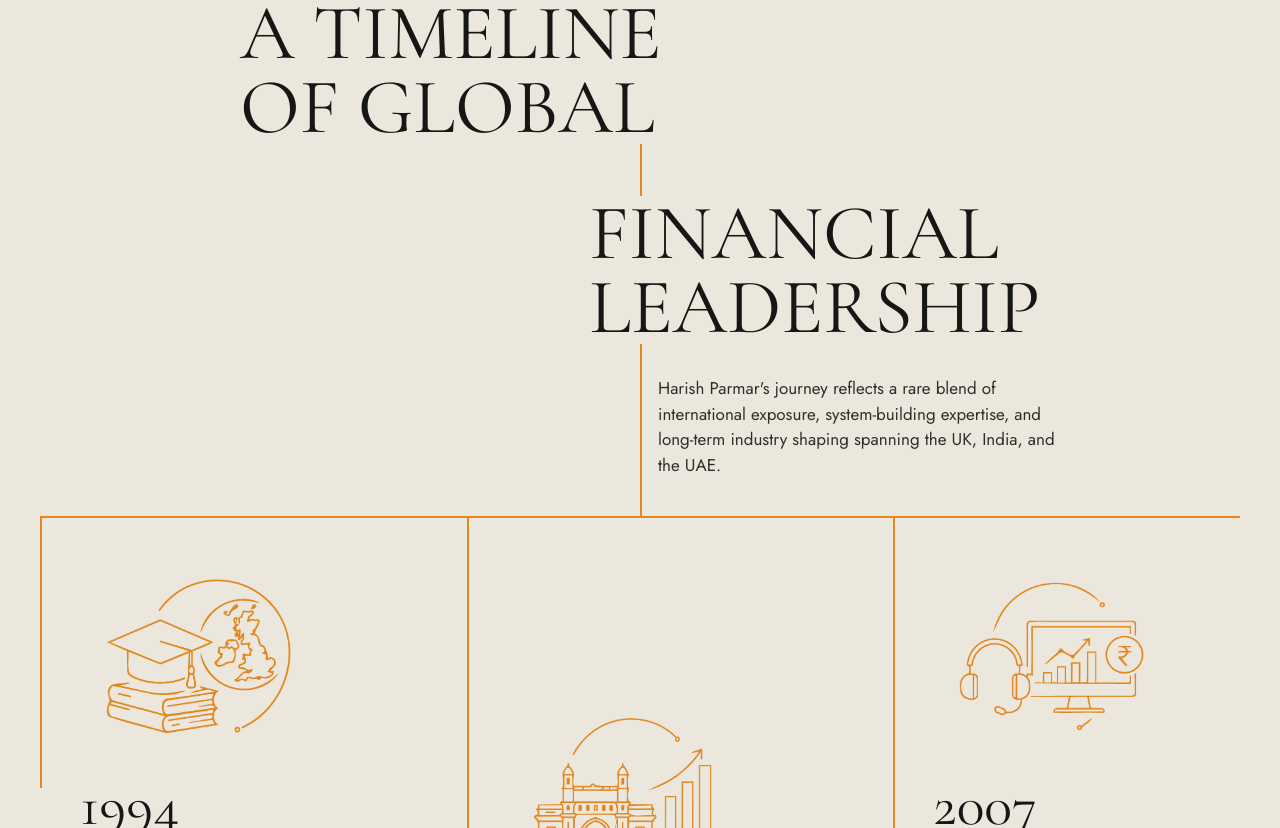
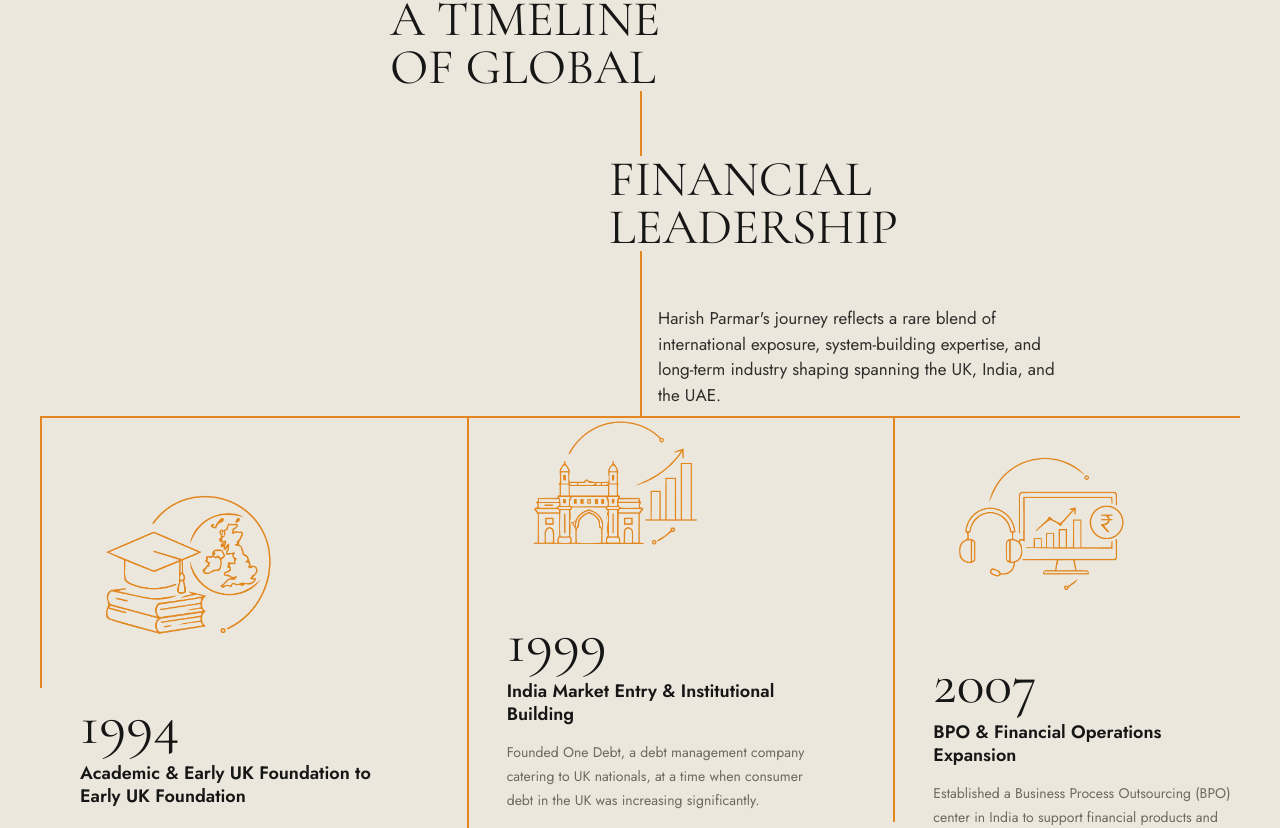
Before and after one commit to Developer-ParMarketing/harish-parmar, a Next.js app: page / in a window 1280 px wide. Shown: the part 892-1720 px from the top of the page. Built offline with nearby package versions, Linux system fonts and the light colour scheme; a web font is replaced by a local one.

Commit message:
new chnages

```diff
--- a/components/Contact.jsx
+++ b/components/Contact.jsx
@@ -135,9 +135,9 @@ const Contact = () => {
 
                     <div className="absolute left-1/2 top-0 -translate-x-1/2 w-[2px] h-10 bg-[#e48720]" />
 
-                    <p className="uppercase tracking-[3px] text-[#e48720] text-sm font-bold">
+                    {/* <p className="uppercase tracking-[3px] text-[#e48720] text-sm font-bold">
                         LET'S CONNECT
-                    </p>
+                    </p> */}
 
                     <h2
                         className="
@@ -147,7 +147,7 @@ const Contact = () => {
                             md:text-[68px]
                             leading-[1.05]
                             text-[#161616]
-                            mt-4
+
                             uppercase
                             font-bold
                         "
--- a/components/MyWork.jsx
+++ b/components/MyWork.jsx
@@ -97,10 +97,10 @@ export default function MyWork() {
 
                     {/* Description */}
                     <div className="absolute bottom-0 left-1/2 border-l-[2px] border-[#e48720] pl-8 pb-10">
-                        <p className="max-w-[420px] text-[16px] leading-[1.7] text-black/70">
+                        {/* <p className="max-w-[420px] text-[16px] leading-[1.7] text-black/70">
                             Impact through specific companies and
                             large-scale outcomes.
-                        </p>
+                        </p> */}
                     </div>
 
                 </div>
--- a/components/Subhero.jsx
+++ b/components/Subhero.jsx
@@ -143,7 +143,7 @@ const TimelineCard = ({ item, showConnector = true }) => {
                         className="
     h-[150px] w-[150px]
     sm:h-[180px] sm:w-[180px]
-    lg:h-[200px] lg:w-[200px]
+    lg:h-[180px] lg:w-[180px]
     object-cover
     mx-auto lg:ml-5
   "
@@ -227,7 +227,7 @@ export default function TimelineSection() {
                     <div className="absolute top-0 left-0 right-0 h-[2px] bg-[#e48720]" />
 
                     {/* Center vertical line */}
-                    <div className="absolute left-1/2 top-0 h-[560px] w-[2px] bg-[#e48720]" />
+                    <div className="absolute left-1/2 top-0 h-[460px] w-[2px] bg-[#e48720]" />
 
                     <div className="grid grid-cols-2 min-h-[520px]">
 
@@ -236,13 +236,13 @@ export default function TimelineSection() {
                             <h2
                                 className="
                                 font-[family-name:var(--font-serif)]
-                                text-[78px]
+                                text-[50px]
                                 leading-[0.95]
                                 uppercase
                                 text-[#161616]
                                 absolute
                                 top-10
-                                lg:left-[200px]
+                                lg:left-[350px]
                                 md:left-[100px]
                                 bg-[#ece7dc]
                                 whitespace-pre-line
@@ -260,13 +260,13 @@ export default function TimelineSection() {
                             <h2
                                 className="
                             font-[family-name:var(--font-serif)]
-                            text-[78px]
+                            text-[50px]
                             leading-[0.95]
                             uppercase
                             text-[#161616]
                             absolute
-                            top-60
-                            lg:right-[200px]
+                            top-50
+                            lg:right-[342px]
                             md:right-[100px]
                             bg-[#ece7dc]
                             whitespace-pre-line
@@ -286,7 +286,7 @@ export default function TimelineSection() {
 
                                 text-black/80
                                 absolute
-                                top-[400px]
+                                top-[330px]
                                 lg:right-[150px]
                                 md:left-[18px]
                                 "
@@ -301,7 +301,7 @@ export default function TimelineSection() {
                     </div>
 
                     {/* Bottom horizontal line */}
-                    <div className="absolute left-0 right-0 top-[560px] h-[2px] bg-[#e48720]" />
+                    <div className="absolute left-0 right-0 top-[460px] h-[2px] bg-[#e48720]" />
 
                 </div>
 
@@ -333,10 +333,14 @@ export default function TimelineSection() {
                         <div
                             key={colIndex}
                             className={`
-                relative
-                ${colIndex === 0 ? "pt-0" : ""}
-                ${colIndex === 1 ? "pt-32" : ""}
-                ${colIndex === 2 ? "pt-0" : ""}
+               relative
+  ${colIndex === 0
+                                    ? "-mt-20"
+                                    : colIndex === 1
+                                        ? "-mt-40"
+                                        : "-mt-30"
+                                }
+  space-y-44
                 space-y-44
             `}
                         >
@@ -346,10 +350,10 @@ export default function TimelineSection() {
                                 style={{
                                     top:
                                         colIndex === 0
-                                            ? "-40px"
+                                            ? "-60px"
                                             : colIndex === 1
-                                                ? "-40px"
-                                                : "-40px",
+                                                ? "20px"
+                                                : "-20px",
 
                                     height:
                                         colIndex === 0
```
